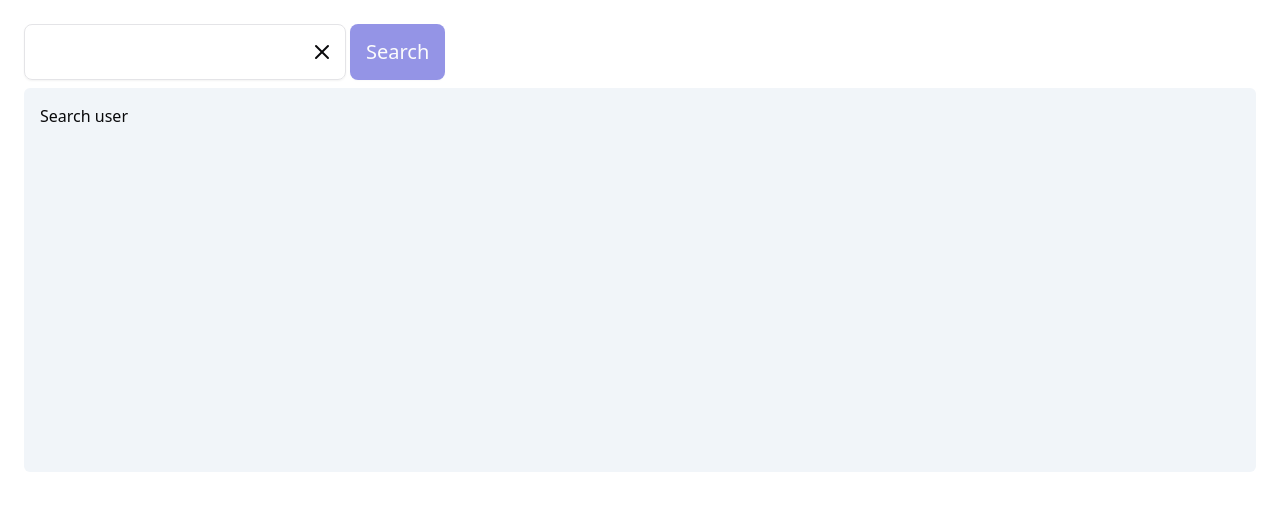
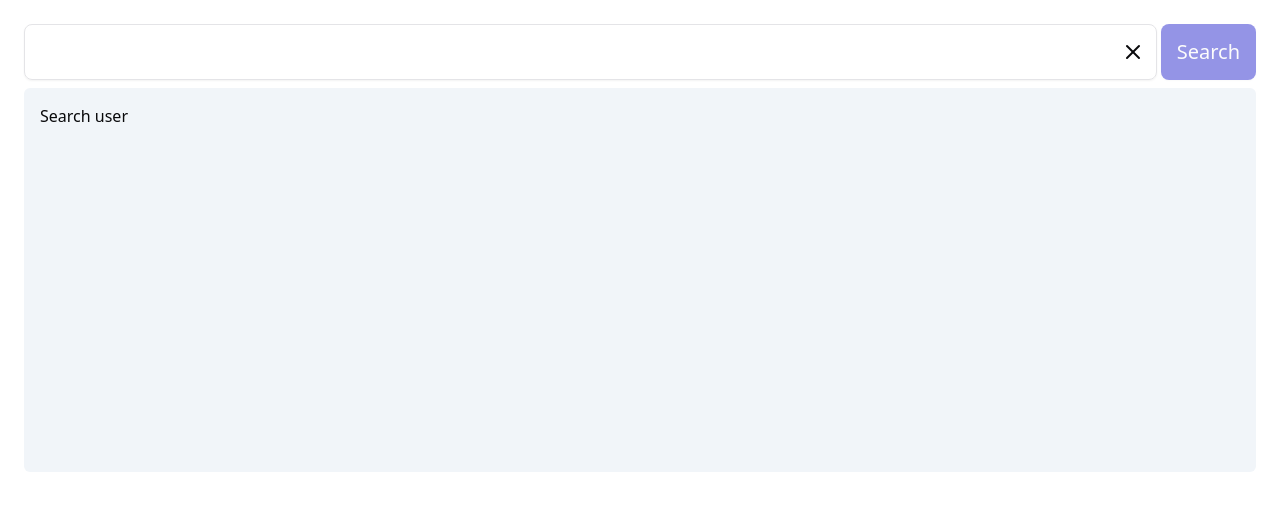
Before and after one commit to asharifauzan/github-repositories-explorer, a React (Vite) app: page / in a window 1280 px wide. Shown: the top 510 px of the page. Built offline with nearby package versions, Linux system fonts and the light colour scheme.

Commit message:
refactor: input search wrapper inside html form

```diff
--- a/src/pages/Home.tsx
+++ b/src/pages/Home.tsx
@@ -1,4 +1,4 @@
-import { useState, useTransition } from "react"
+import { FormEvent, useState, useTransition } from "react"
 import { Button } from "@/components/ui/button"
 import { Input } from "@/components/ui/input"
 import { searchUser } from "@/lib/api/github.api"
@@ -31,7 +31,8 @@ export default function HomePage() {
     })
   }
 
-  const handleSearch = () => {
+  const handleSearch = (e: FormEvent<HTMLFormElement>) => {
+    e.preventDefault()
     fetchUsers()
   }
 
@@ -43,8 +44,9 @@ export default function HomePage() {
 
   return (
     <div id="content" className="container mx-auto p-6">
+      <form onSubmit={handleSearch}>
         <div className="form flex flex-col lg:flex-row gap-1 mb-2">
-        <div className="relative">
+          <div className="relative flex-1">
             <Input
               className="h-14 !text-xl"
               value={keyword}
@@ -55,14 +57,11 @@ export default function HomePage() {
               onClick={handleClear}
             />
           </div>
-        <Button
-          className="h-14 text-xl"
-          onClick={handleSearch}
-          disabled={!keyword}
-        >
+          <Button type="submit" className="h-14 text-xl" disabled={!keyword}>
             Search
           </Button>
         </div>
+      </form>
 
       {userSearch && !isPending && (
         <SearchStatus search={userSearch} className="mb-2" />
```
Lines whose indentation alone changed are shown as unchanged.
